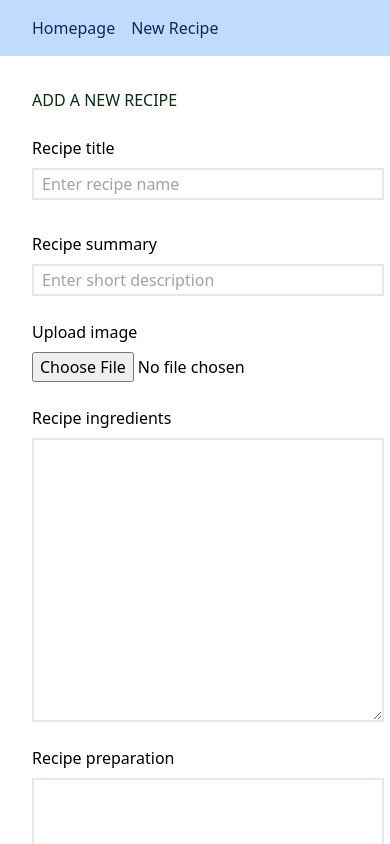
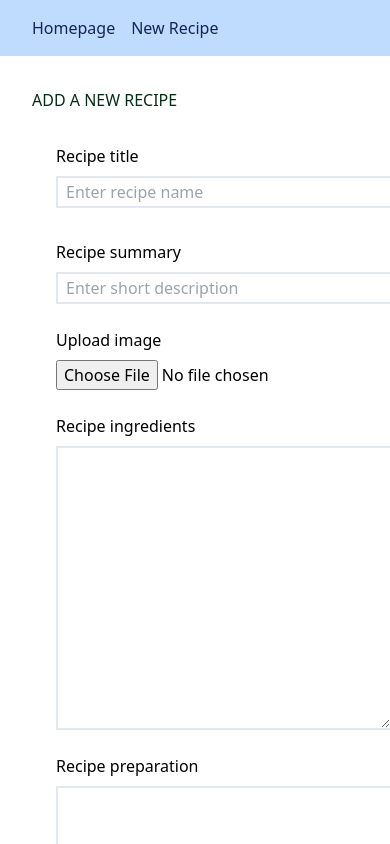
Before and after one commit to TheMSFlow/alx-fe-reactjs, a React (Vite) app in the folder recipe-sharing-platform/: page /new in a window 390 px wide. Shown: the top 844 px of the page. Built offline with nearby package versions, Linux system fonts and the light colour scheme.

Commit message:
Responsiveness

```diff
--- a/recipe-sharing-platform/src/components/AddRecipeForm.jsx
+++ b/recipe-sharing-platform/src/components/AddRecipeForm.jsx
@@ -66,7 +66,7 @@ const AddRecipeForm = () => {
   return (
     <>
     <h1 className='pl-8 mt-8 text-green-950'>ADD A NEW RECIPE</h1>
-    <form onSubmit={handleSubmit} className='flex flex-col gap-2 mt-6  pl-8 w-96'>
+    <form onSubmit={handleSubmit} className='font-medium flex flex-col gap-2 mx-6 mb-16 p-8 w-[400px] md:w-[600] border-solid border-blue-900 rounded shadow-gray-600'>
       <label htmlFor="title">Recipe title</label>
       <input className='border-solid border-2 border-slate-200 pl-2 leading-7' type="text" name='title' placeholder='Enter recipe name'
       onChange={handleChange}/>
```
